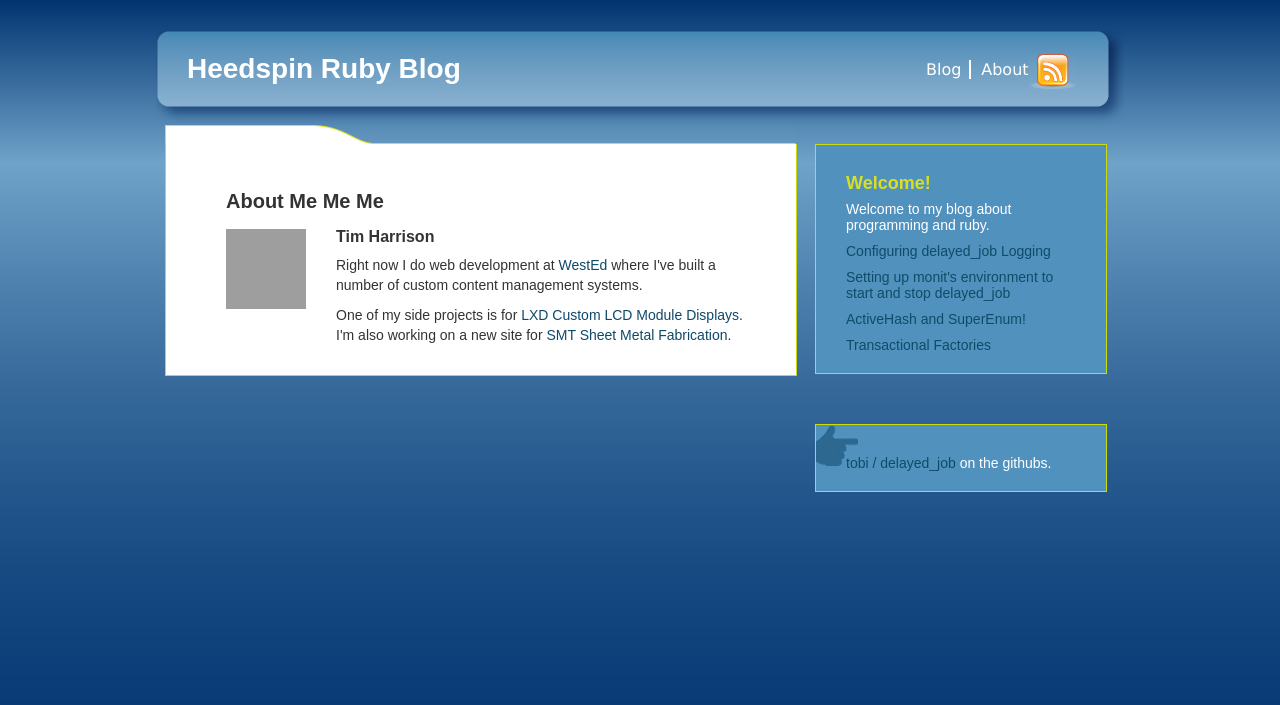
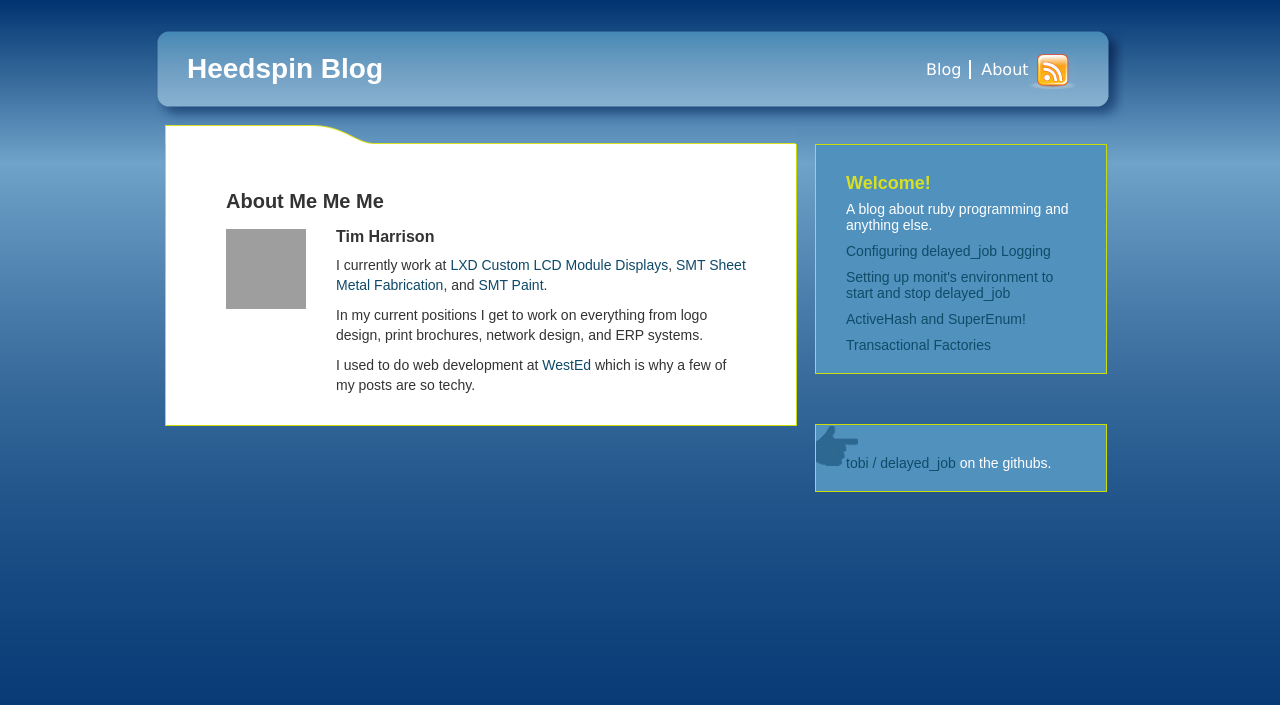
Before and after one commit to heedspin/heedspin.github.com, a Jekyll site: the page built from about.html, in a window 1280 px wide. Shown: the top 705 px of the page. Built offline with Jekyll 4.4.1, drawn with Linux system fonts in a browser that asks for light colours; grey boxes are pictures that could not be loaded.

Commit message:
Update title and about page.

```diff
--- a/_layouts/default.html
+++ b/_layouts/default.html
@@ -27,7 +27,7 @@
 
     <div class="logo">
       <!-- <a href="/"><img src="/images/logo.gif" alt="Heedspin" /></a> -->
-      <h1><a href="/">Heedspin Ruby Blog</a></h1>
+      <h1><a href="/">Heedspin Blog</a></h1>
     </div>
 
     <div class="util">
@@ -59,7 +59,7 @@
       <div class="mod">
         <h2>Welcome!</h2>
         <p>
-					Welcome to my blog about programming and ruby.
+					A blog about ruby programming and anything else.
 				</p>
 				{% for post in site.posts %}
 				{% if post.sidebar == true %}
--- a/about.html
+++ b/about.html
@@ -11,12 +11,16 @@ title: Heedspin
   </div>
   <div class="person-info">
     <h3>Tim Harrison</h3>
+		<p>
+			I currently work at <a href="http://www.lxdinc.com">LXD Custom LCD Module Displays</a>,
+			<a href="http://smtcoinc.com">SMT Sheet Metal Fabrication</a>,
+			and <a href="http://smtpaint.com">SMT Paint</a>.
+		</p>
+		<p>
+			In my current positions I get to work on everything from logo design, print brochures, network design, and ERP systems.
+		</p>
     <p>
-			Right now I do web development at <a href="https://www.wested.org">WestEd</a> where I've built a number of custom content management systems.
+			I used to do web development at <a href="https://www.wested.org">WestEd</a> which is why a few of my posts are so techy.
     </p>
-		<p>
-			One of my side projects is for <a href="http://www.lxdinc.com">LXD Custom LCD Module Displays</a>.<br />
-			I'm also working on a new site for <a href="http://www.smtcoinc.com">SMT Sheet Metal Fabrication</a>.
-		</p>
   </div>
 </div>
```
Also changed, not shown: _readme.txt (+12 -6 lines).
